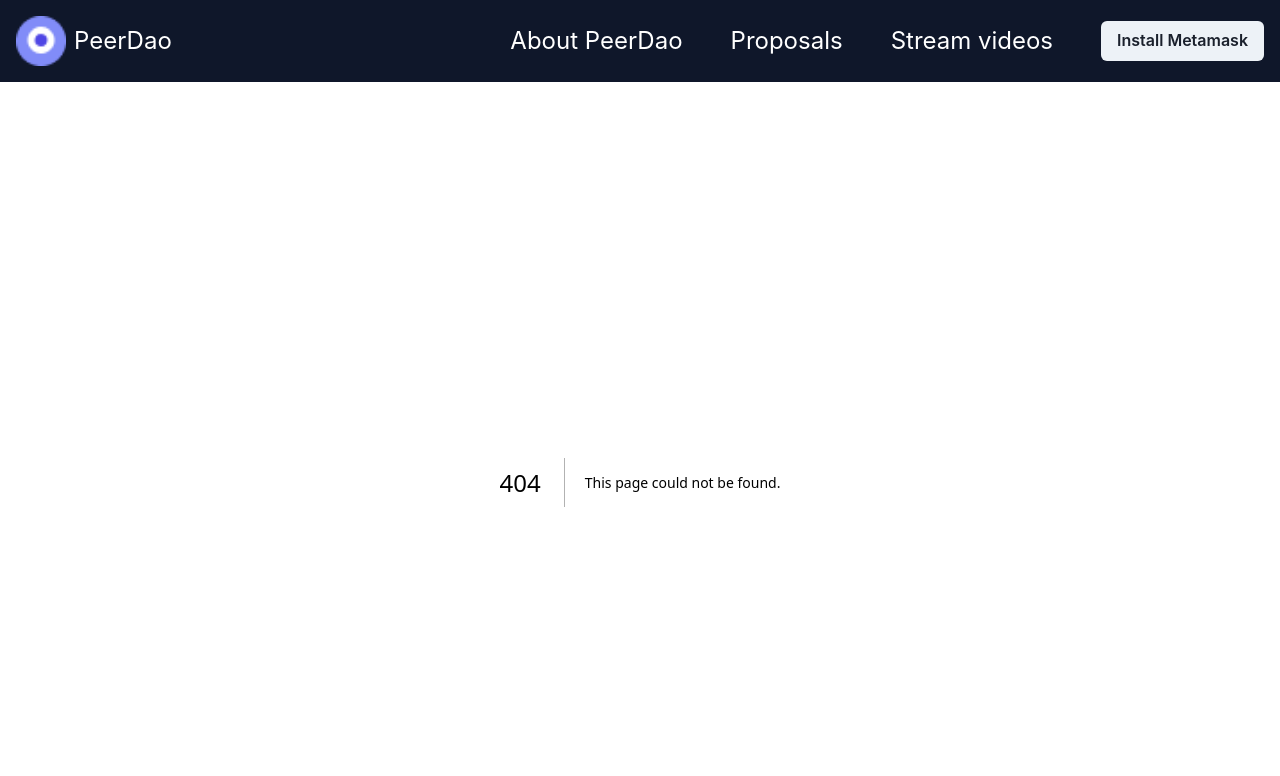
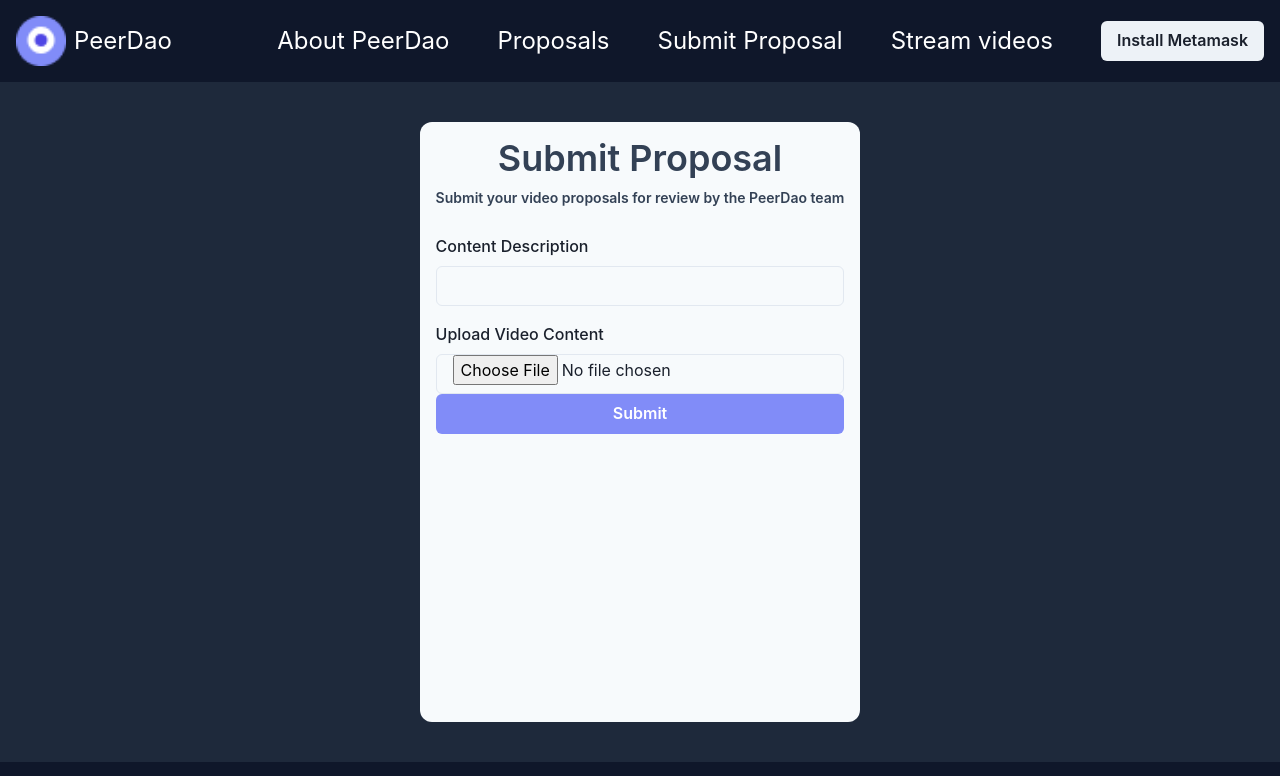
Before and after one commit to electrone901/peerdao-frontend, a Next.js app: page /create in a window 1280 px wide. Before the commit this address had no page. Shown: the top 776 px of the page. Built offline with nearby package versions, Linux system fonts and the light colour scheme.

Commit message:
working on create proposal

```diff
--- a/src/components/Navbar.tsx
+++ b/src/components/Navbar.tsx
@@ -36,6 +36,10 @@ const Navbar = () => {
               <Text fontSize="2xl">Proposals</Text>
             </NextLink>
 
+            <NextLink href="/create" passHref>
+              <Text fontSize="2xl">Submit Proposal</Text>
+            </NextLink>
+
             <NextLink href="/" passHref>
               <Text fontSize="2xl">Stream videos</Text>
             </NextLink>
--- /dev/null
+++ b/src/pages/create/index.tsx
@@ -0,0 +1,99 @@
+import ProposalListItem from "@/components/ProposalListItem";
+import {
+  Box,
+  Button,
+  Input,
+  SimpleGrid,
+  useDisclosure,
+} from "@chakra-ui/react";
+import { useWallet } from "@/context/MetamaskProvider";
+import { useEffect, useState } from "react";
+import { BigNumber, utils } from "ethers";
+import Head from "next/head";
+
+import {
+  FormControl,
+  FormLabel,
+  FormErrorMessage,
+  FormHelperText,
+} from "@chakra-ui/react";
+
+const JoinDao = () => {
+  const { address, daoContract, tokenContract } = useWallet();
+  const [balance, setBalance] = useState(BigNumber.from(0));
+
+  async function createProposal() {
+    const txn = await daoContract?.createProposal("", "");
+  }
+
+  return (
+    <>
+      <Head>
+        <title>PeerDAO</title>
+        <meta name="description" content="Data dao" />
+        <meta name="viewport" content="width=device-width, initial-scale=1" />
+        <link rel="icon" href="/favicon.ico" />
+      </Head>
+
+      <Box
+        p={10}
+        bg="#1E293B"
+        display="flex"
+        w={"100%"}
+        justifyContent="center"
+        h={"100%"}
+        alignItems="center"
+        justifyItems="center"
+      >
+        <Box p={4} bg="gray.50" minH={600} maxW={600} rounded="xl">
+          <h1
+            style={{
+              fontWeight: 600,
+              fontSize: "36px",
+              lineHeight: "40px",
+              color: "#334155",
+              textAlign: "center",
+            }}
+          >
+            Submit Proposal
+          </h1>
+          <h2
+            style={{
+              fontWeight: 600,
+              fontSize: "14px",
+              lineHeight: "40px",
+              color: "#334155",
+              textAlign: "center",
+            }}
+          >
+            Submit your video proposals for review by the PeerDao team
+          </h2>
+
+          <FormControl mt={4} mb={4}>
+            <FormLabel>Content Description</FormLabel>
+            <Input type="text" />
+          </FormControl>
+
+          <FormControl flex={1}>
+            <FormLabel>Upload Video Content</FormLabel>
+            <Input type="file" />
+          </FormControl>
+
+          <Button
+            bg="#818CF8"
+            color="white"
+            w="100%"
+            mr={3}
+            onClick={() => {
+              createProposal();
+            }}
+          >
+            Submit
+          </Button>
+        </Box>
+      </Box>
+    </>
+  );
+};
+
+export default JoinDao;
```
Also changed, not shown: package.json (+4 -3 lines), src/pages/proposal/index.tsx (+50 -1 lines), 1 other file (tests, documents, lock files or other folders).
